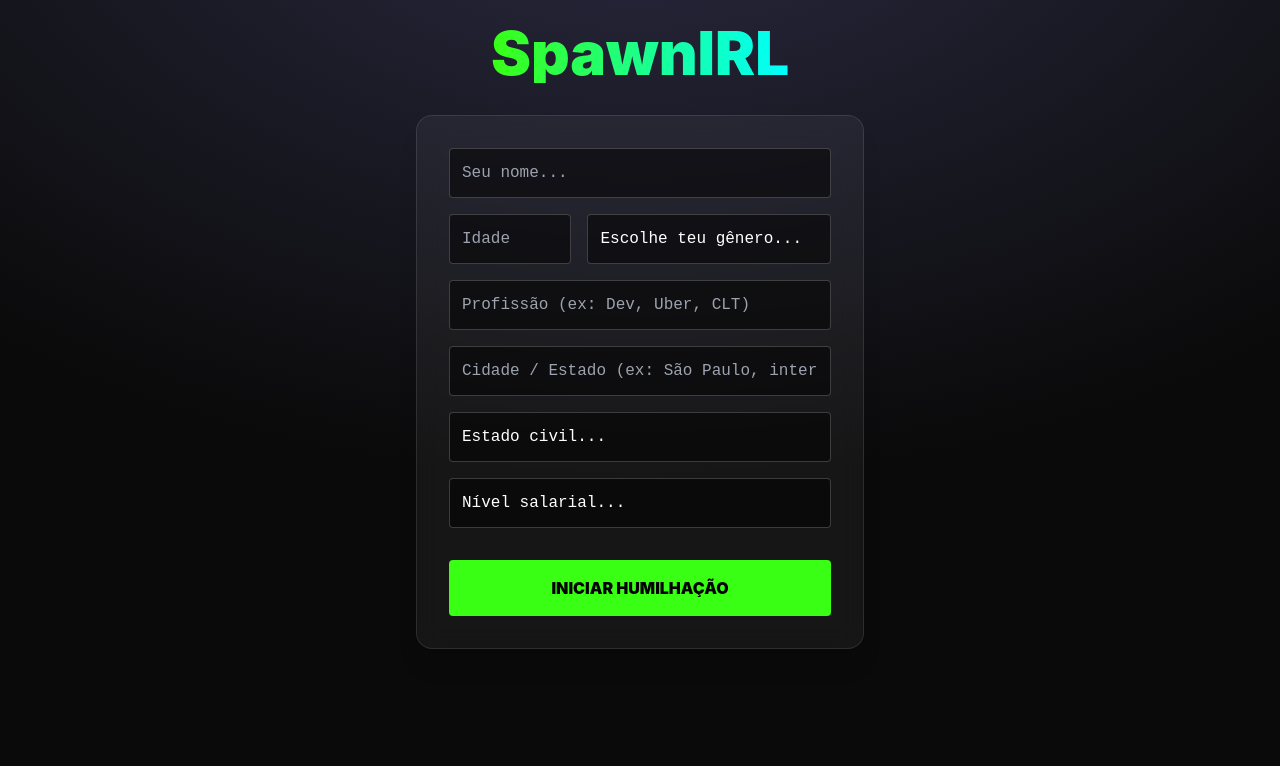
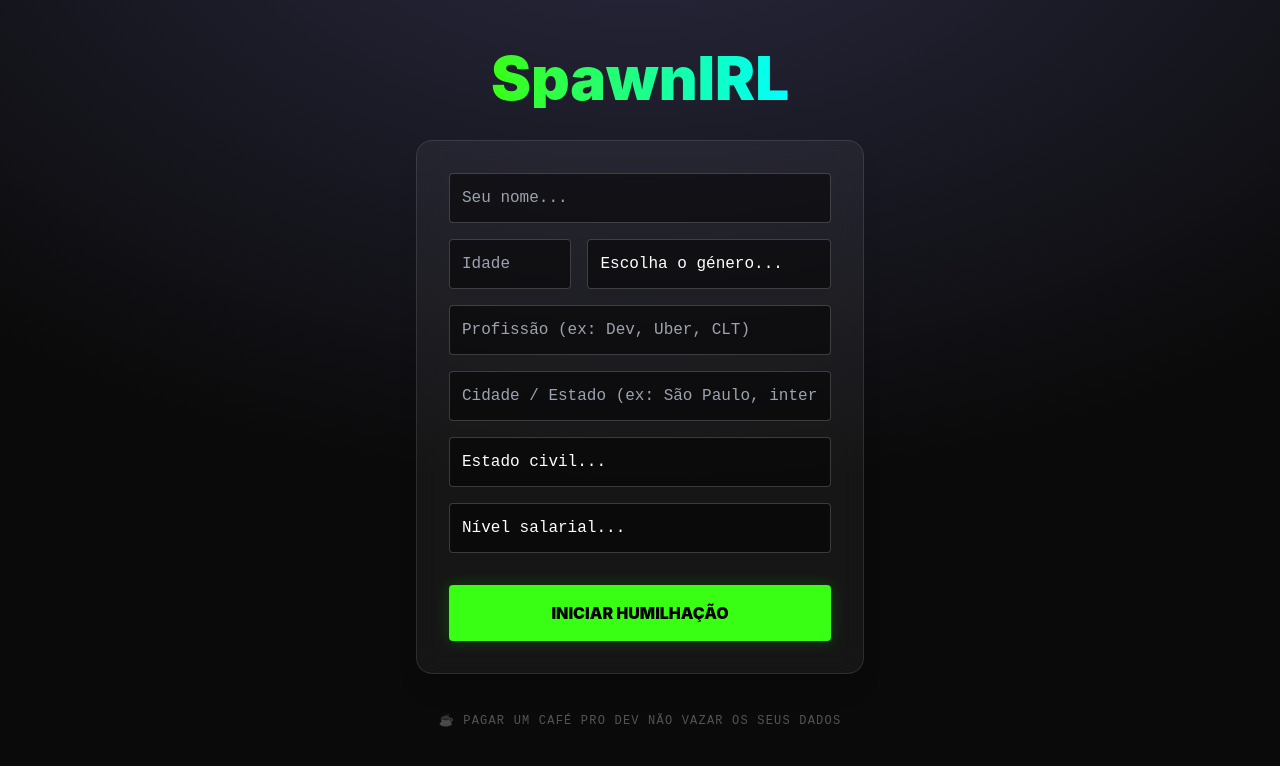
Before and after one commit to swords14/spawn-irl, a React (Vite) app: page / in a window 1280 px wide. Shown: the top 766 px of the page. Built offline with nearby package versions, Linux system fonts and the light colour scheme; no server answers.

Commit message:
feat: atualizar telas de ResultScreen e StartScreen, melhorar mensagens de alerta e adicionar botão de doação

```diff
--- a/src/components/ResultScreen.tsx
+++ b/src/components/ResultScreen.tsx
@@ -7,7 +7,6 @@ import { motion } from 'framer-motion';
 import html2canvas from 'html2canvas';
 
 export function ResultScreen() {
-  // 1. Puxando TODAS as variáveis novas do Zustand
   const {
     userName, userAge, userGender, userJob,
     userCity, userMarital, userSalary,
@@ -19,7 +18,6 @@ export function ResultScreen() {
   const cardRef = useRef<HTMLDivElement>(null);
 
   useEffect(() => {
-    // 2. Montando o objeto EXATAMENTE como a interface UserProfile exige
     const userProfile = {
       name: userName,
       age: userAge,
@@ -30,7 +28,6 @@ export function ResultScreen() {
       salaryLevel: userSalary
     };
 
-    // 3. Enviando o perfil completo para a API
     generateBuildWithAI(userTags, userProfile).then(data => {
       setBuild(data);
       setLoading(false);
@@ -48,6 +45,14 @@ export function ResultScreen() {
       link.download = `MERDESTINO_${userName.toUpperCase()}.png`;
       link.click();
     }
+  };
+
+  // ==========================================
+  // O GOLPE DO KO-FI SÁDICO
+  // ==========================================
+  const handleSadisticDonation = () => {
+    alert("HAHAHA! Você realmente achou que R$ 5 ia limpar seu nome no Serasa ou te fazer Alpha? O laudo é eterno.\n\nMas valeu pela moral, o dev agradece o café!");
+    window.open("https://ko-fi.com/zed964288", "_blank");
   };
 
   if (loading) return <LoadingScreen message="Calculando seu prejuízo..." />;
@@ -116,7 +121,18 @@ export function ResultScreen() {
         </div>
       </div>
 
-      <div className="flex flex-col sm:flex-row w-full max-w-lg gap-4 mt-10">
+      <div className="flex flex-col w-full max-w-lg gap-4 mt-10">
+
+        {/* BOTÃO DE SUBORNO (KO-FI) */}
+        <button
+          onClick={handleSadisticDonation}
+          className="w-full bg-gradient-to-r from-yellow-500 to-yellow-600 text-black font-black py-4 rounded hover:scale-[1.02] transition-all uppercase tracking-widest shadow-[0_0_15px_rgba(234,179,8,0.4)]"
+        >
+          💰 PAGAR R$ 5 PARA LIMPAR SEU LAUDO
+        </button>
+
+        {/* BOTÕES PADRÃO */}
+        <div className="flex flex-col sm:flex-row gap-4">
           <button
             onClick={handleDownload}
             className="flex-1 bg-white text-black font-black py-4 rounded hover:bg-neon-blue hover:text-white transition-all uppercase tracking-widest"
@@ -130,6 +146,7 @@ export function ResultScreen() {
             NOVO LOSS
           </button>
         </div>
+      </div>
     </motion.div>
   );
 }
--- a/src/components/StartScreen.tsx
+++ b/src/components/StartScreen.tsx
@@ -57,17 +57,17 @@ export function StartScreen() {
       }
       setLoading(false);
     } else {
-      alert("Preencha pelo menos nome, idade, gênero e profissão. O resto é opcional, mas ajuda a zoar melhor.");
+      alert("Preencha pelo menos nome, idade, género e profissão. O resto é opcional, mas ajuda a zoar melhor.");
     }
   };
 
   if (loading) return <LoadingScreen message={LOADING_MESSAGES[loadingMsgIdx]} />;
 
   return (
-    <motion.div initial={{ opacity: 0 }} animate={{ opacity: 1 }} className="flex flex-col items-center justify-center min-h-[80vh] px-4">
-      <h1 className="text-6xl font-black mb-8 text-transparent bg-clip-text bg-gradient-to-r from-neon-green to-neon-blue">SpawnIRL</h1>
+    <motion.div initial={{ opacity: 0 }} animate={{ opacity: 1 }} className="flex flex-col items-center justify-center min-h-[80vh] px-4 py-8">
+      <h1 className="text-6xl font-black mb-8 text-transparent bg-clip-text bg-gradient-to-r from-neon-green to-neon-blue text-center">SpawnIRL</h1>
+
       <div className="glass-panel p-8 w-full max-w-md flex flex-col gap-4">
-
         <input
           className="bg-black/50 border border-white/20 p-3 rounded text-white font-mono outline-none focus:border-neon-green"
           placeholder="Seu nome..."
@@ -82,12 +82,11 @@ export function StartScreen() {
             value={age} onChange={(e) => setAge(e.target.value)}
           />
 
-          {/* GÊNERO COM TODA A MERDA DE OPÇÕES */}
           <select
             className="bg-black/50 border border-white/20 p-3 rounded text-white font-mono outline-none focus:border-neon-green w-2/3 appearance-none"
             value={gender} onChange={(e) => setGender(e.target.value)}
           >
-            <option value="" disabled>Escolhe teu gênero...</option>
+            <option value="" disabled>Escolha o género...</option>
             <option value="Homem">Homem</option>
             <option value="Mulher">Mulher</option>
             <option value="Não-binário">Não-binário</option>
@@ -147,10 +146,23 @@ export function StartScreen() {
           <option value="Rico mas infeliz">Rico mas infeliz</option>
         </select>
 
-        <button onClick={handleStart} className="bg-neon-green text-black font-black py-4 mt-4 rounded uppercase hover:scale-[1.02] transition-all">
+        <button onClick={handleStart} className="bg-neon-green text-black font-black py-4 mt-4 rounded uppercase hover:scale-[1.02] transition-all shadow-[0_0_15px_rgba(0,255,0,0.2)]">
           Iniciar Humilhação
         </button>
       </div>
+
+      {/* RODAPÉ DO DEV HUMILDE */}
+      <div className="mt-8 text-center pb-8">
+        <a
+          href="https://ko-fi.com/zed964288"
+          target="_blank"
+          rel="noopener noreferrer"
+          className="text-white/30 hover:text-neon-green transition-colors text-xs font-mono tracking-widest uppercase"
+        >
+          ☕ Pagar um café pro dev não vazar os seus dados
+        </a>
+      </div>
+
     </motion.div>
   );
 }
```
Lines whose indentation alone changed are shown as unchanged.
